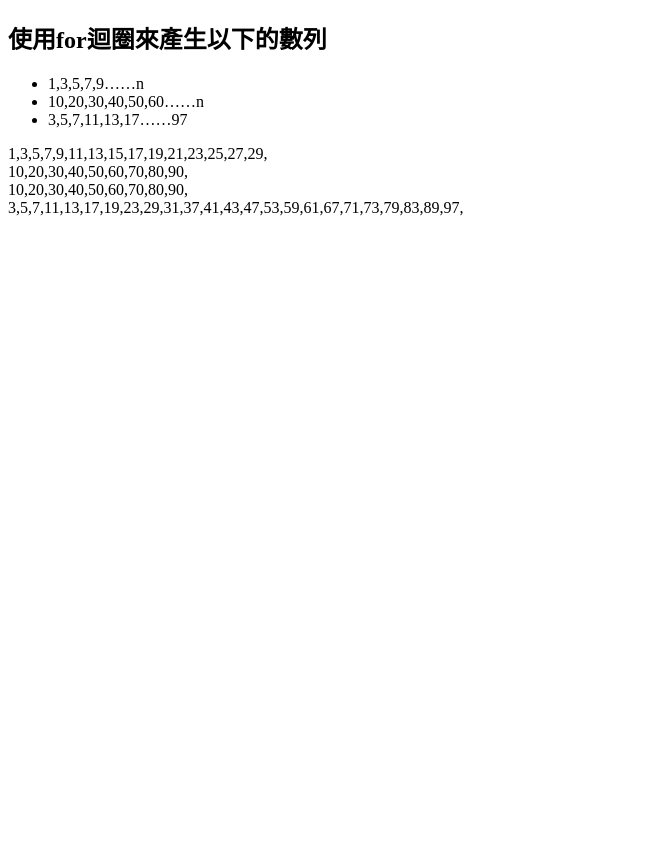
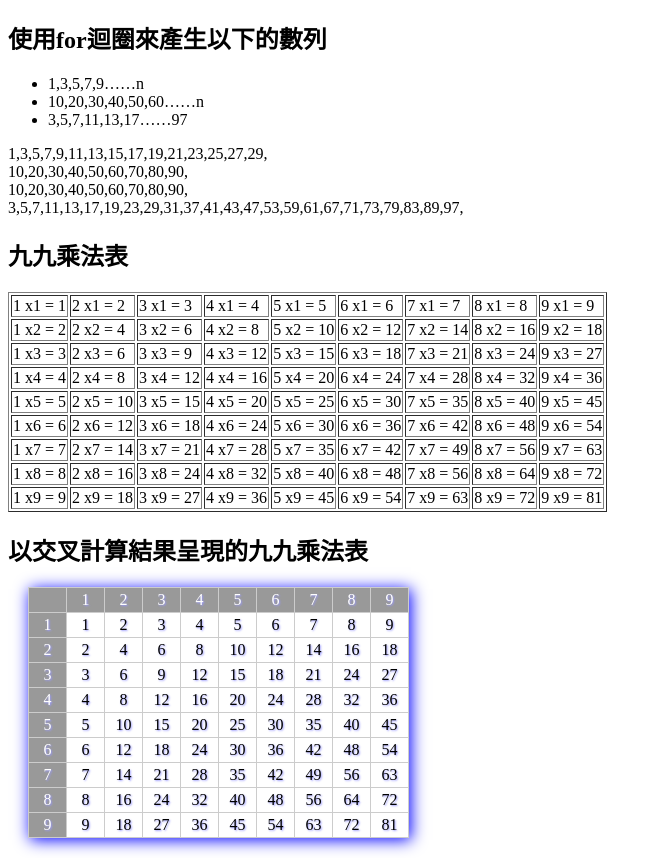
Before and after one commit to ririmayuz/1141PHPBASIC, a PHP site: page /loop/index.php in a window 1280 px wide. Shown: the whole page, without its empty margins (0-662 px from the left). Before the commit the page ends 216 px from the top, so only its background shows below. Run offline with PHP 8.4, Linux system fonts and the light colour scheme.

Commit message:
九九乘法表

```diff
--- a/loop/index.php
+++ b/loop/index.php
@@ -48,9 +48,94 @@ for($j=3; $j<=100; $j=$j+2){
     // echo"迴圈跑了" .$count. "次";
 
 }
+?>
 
+<h2>九九乘法表</h2>
 
-?>
+<table border=1>
+
+        <?php
+        for($j=1; $j<=9; $j++){
+
+            echo "<tr>";
+
+            for($i=1; $i<=9; $i++){
+                echo "<td>$i x$j = ". ($j * $i) . "</td>";
+            }
+
+            echo "</tr>";
+        }
+        ?>
+
+</table>
+
+<!-- <table>
+    <tr>
+        <td>1 x 1 = 1</td>
+        <td>1 x 2 = 2</td>
+        <td>1 x 3 = 3</td>
+        <td>1 x 4 = 4</td>
+        <td>1 x 5 = 5</td>
+        <td>1 x 6 = 6</td>
+        <td>1 x 7 = 7</td>
+        <td>1 x 8 = 8</td>
+        <td>1 x 9 = 9</td>
+    </tr>
+</table> -->
+
+<h2>以交叉計算結果呈現的九九乘法表</h2>
+ <style>
+    #tt{
+        border-collapse:collapse;
+        margin: 20px;
+        box-shadow:2px 2px 15px blue;
+    }
+    #tt td{
+        padding: 3px 6px;
+        border: 1px solid #CCC;
+        text-align: center;
+        width: 25px;
+        text-shadow:1px 1px 2px #99f;
+    }
+    #tt tr:nth-child(1),
+    #tt td:nth-child(1){
+        background-color: #999;
+        color: white;
+    }
+    #tt td:hover{
+        background-color:yellow;
+        color:skyblue;
+    }
+ </style>
+<table id='tt'>
+        <tr>
+            <td></td>
+            <td>1</td>
+            <td>2</td>
+            <td>3</td>
+            <td>4</td>
+            <td>5</td>
+            <td>6</td>
+            <td>7</td>
+            <td>8</td>
+            <td>9</td>
+        </tr>
+        <?php
+        for($j=1; $j<=9; $j++){//負責橫列的動作
+
+            echo "<tr>";
+                echo "<td>$j</td>";
+
+            for($i=1; $i<=9; $i++){//負責格子
+                echo "<td> ". ($j * $i) . "</td>";
+            }
+
+            echo "</tr>";
+        }
+        ?>
+
+</table>
+
 
 </body>
 </html>
--- a/select/index.php
+++ b/select/index.php
@@ -23,7 +23,7 @@ if(!is_numeric($score) || $score<0 || $score>100){
     $score = null;
 }
 echo "<br>";
-echo "你的成績是:" .$score."分";
+echo "你的成績是:" . $score ."分";
 echo "<br>";
 echo "判定結果:";
 if($score>=60){
```
